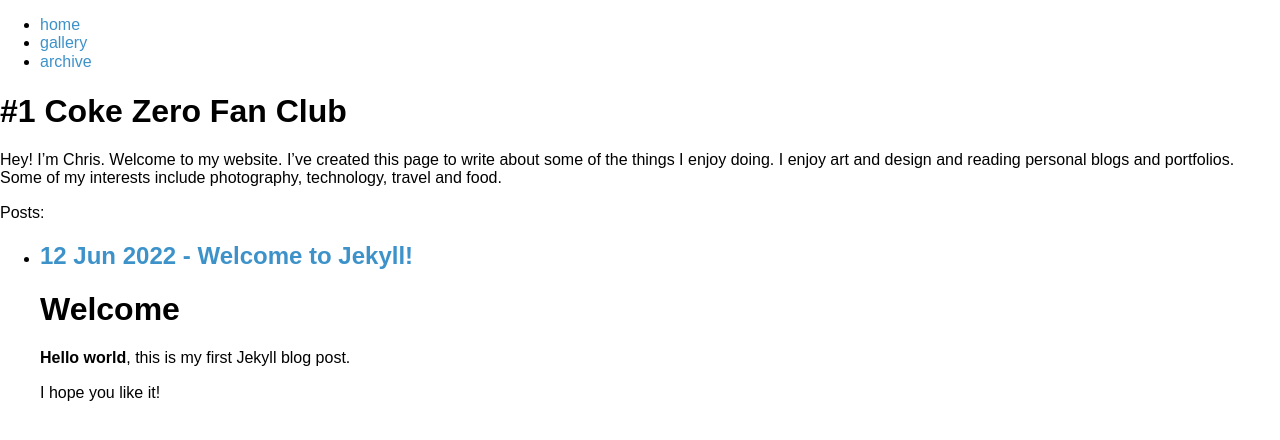
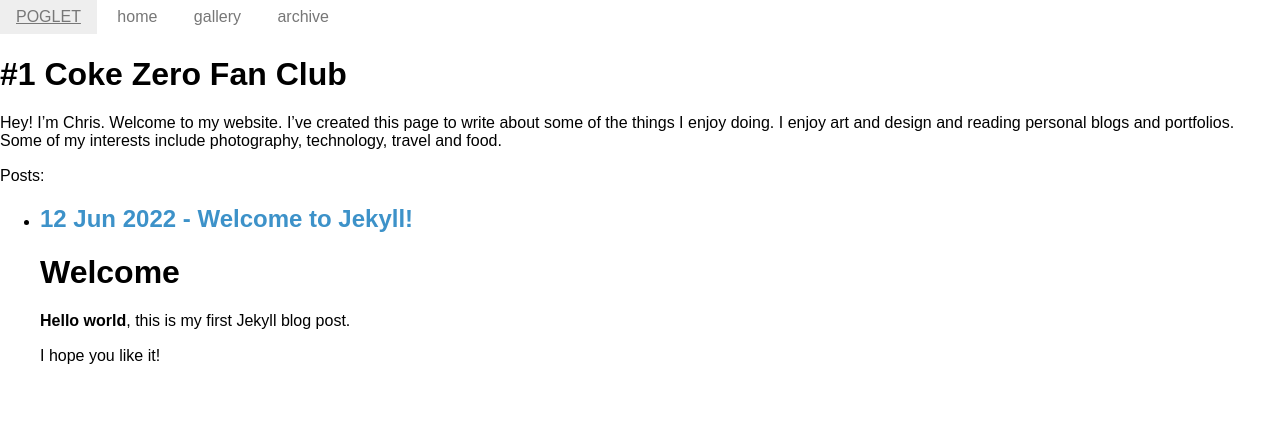
Before and after one commit to poglet/poglet.github.io, a Jekyll site: the page built from index.html, in a window 1280 px wide. Shown: the top 440 px of the page. Built offline with Jekyll 4.4.1, drawn with Linux system fonts in a browser that asks for light colours; nearby versions of some CDN libraries.

Commit message:
Updated list

```diff
--- a/_layouts/default.html
+++ b/_layouts/default.html
@@ -12,19 +12,35 @@
     <link href='https://fonts.googleapis.com/css?family=Inconsolata:400,700' rel='stylesheet' type='text/css'>
     {% seo %}
   </head>
+
+
   <body>
-    <nav>
-      <ul>
-        <li><a href="/">home</a></li>
-        <li><a href="/gallery">gallery</a></li>
-        <li><a href="/blog">archive</a></li>
+
+    <div class="pure-menu pure-menu-horizontal">
+      <a href="#" class="pure-menu-heading pure-menu-link">poglet</a>
+      <ul class="pure-menu-list">
+          <li class="pure-menu-item">
+              <a href="/" class="pure-menu-link">home</a>
+          </li>
+          <li class="pure-menu-item">
+              <a href="/gallery" class="pure-menu-link">gallery</a>
+          </li>
+          <li class="pure-menu-item">
+              <a href="/blog" class="pure-menu-link">archive</a>
+          </li>
       </ul>
-    </nav>
+    </div>
+
+
     <div class="container">
       {{ content }}
     </div>
     <!-- /.container -->
+
+
     <footer>
     </footer>
+
+
   </body>
 </html>
```
